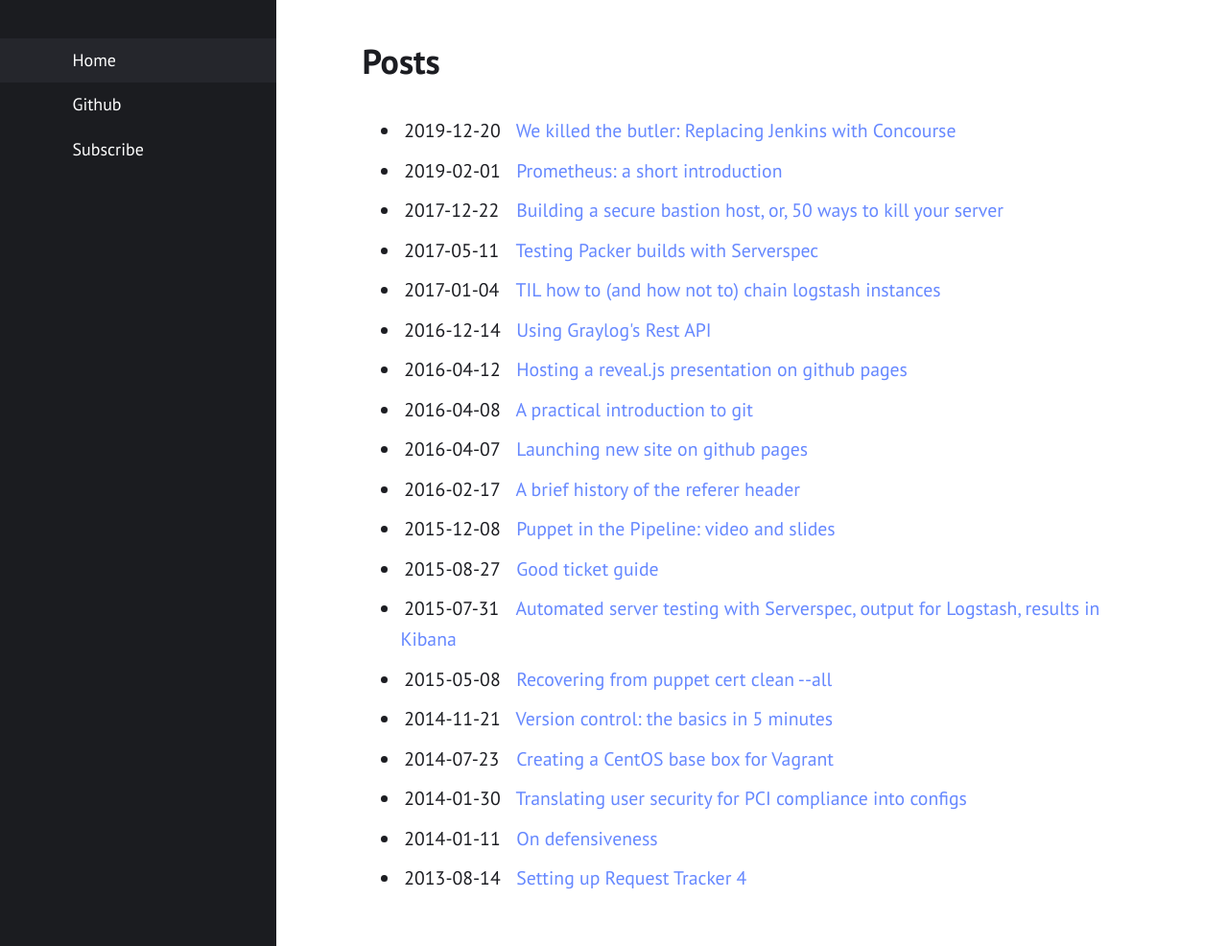
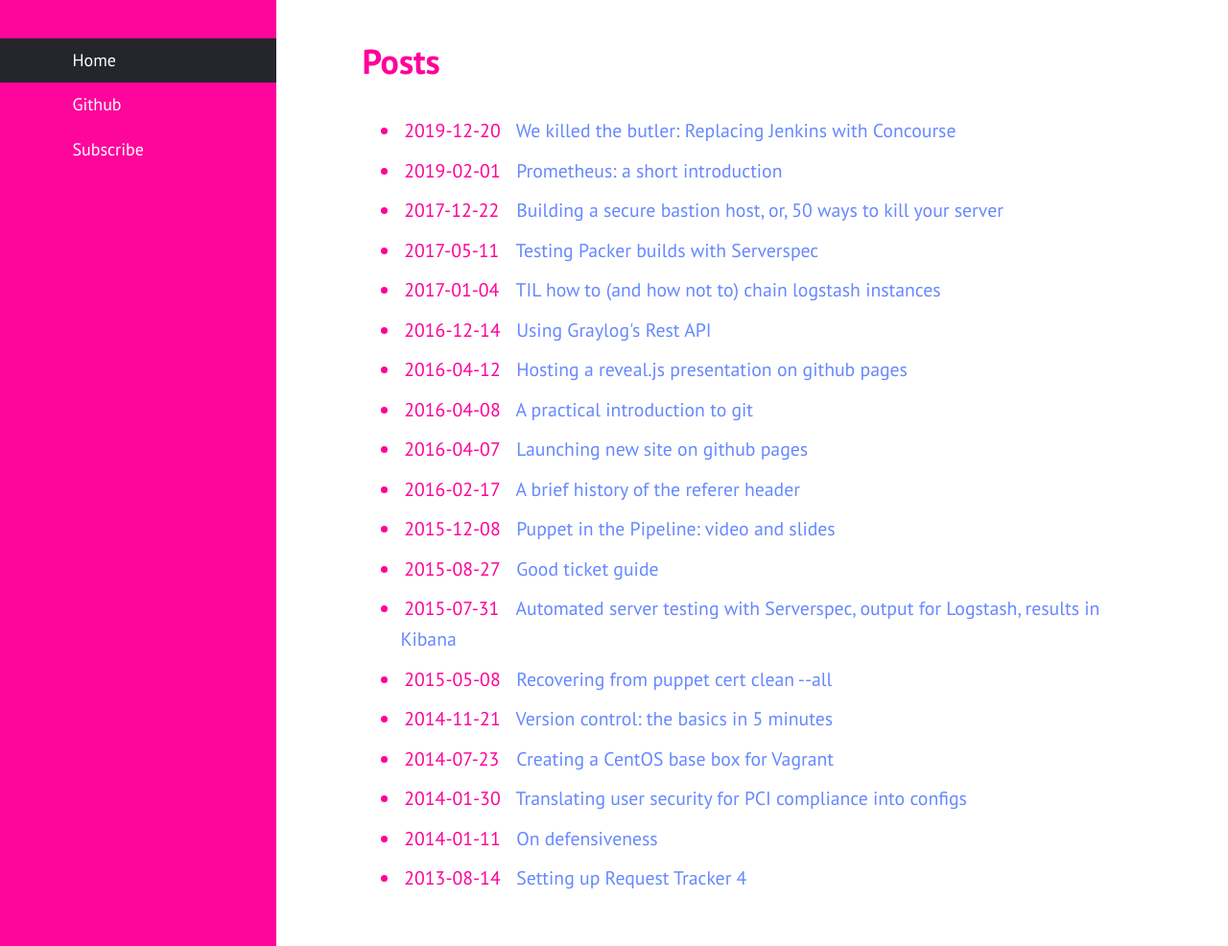
Before and after one commit to annaken/annaken.github.io, a Jekyll site: the page built from index.html, in a window 1280 px wide and 986 px high. Shown: the whole window at 96% size. Built offline with Jekyll 4.4.1, drawn with Linux system fonts in a browser that asks for light colours; comment, search, counter and statistics services are not loaded.

Commit message:
Try pink colourscheme

```diff
--- a/_sass/basic.sass
+++ b/_sass/basic.sass
@@ -1,12 +1,12 @@
 @media (prefers-color-scheme: light)
   html
     background: $light
-    color: $dark
+    color: #fe019a
 
 @media (prefers-color-scheme: dark)
   html
     background: $dark
-    color: $light
+    color: #fe019a
 
 html
   font-size: 16px
--- a/assets/css/sidebar.sass
+++ b/assets/css/sidebar.sass
@@ -18,7 +18,7 @@ body > header
   display: block
   position: fixed
   overflow: auto
-  background: darken($dark, 2%)
+  background: #fe019a
   color: #fff
   border: none
   box-shadow: none
```
